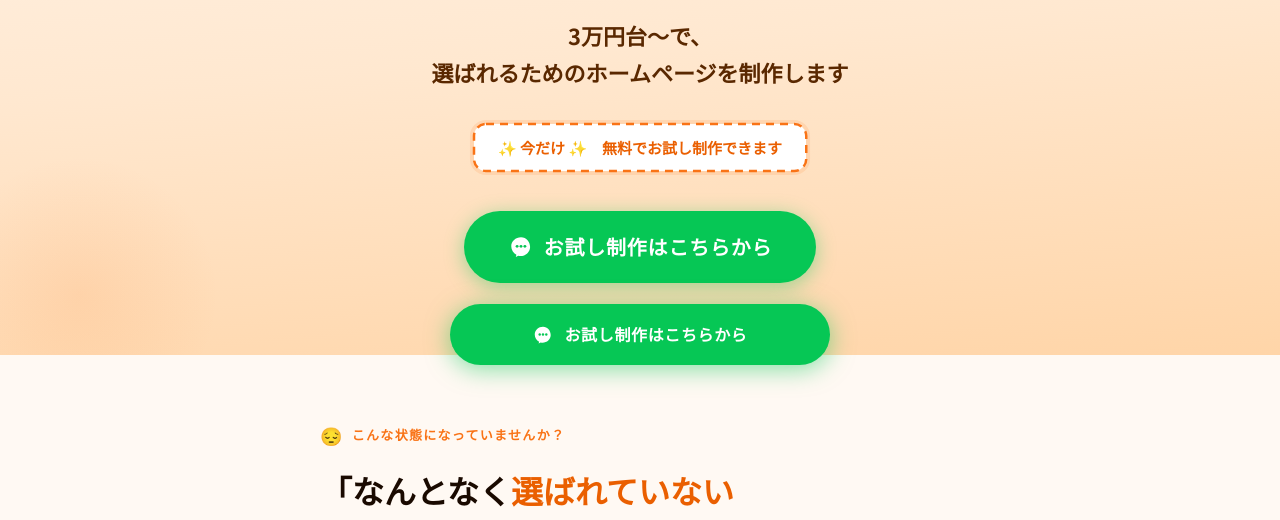
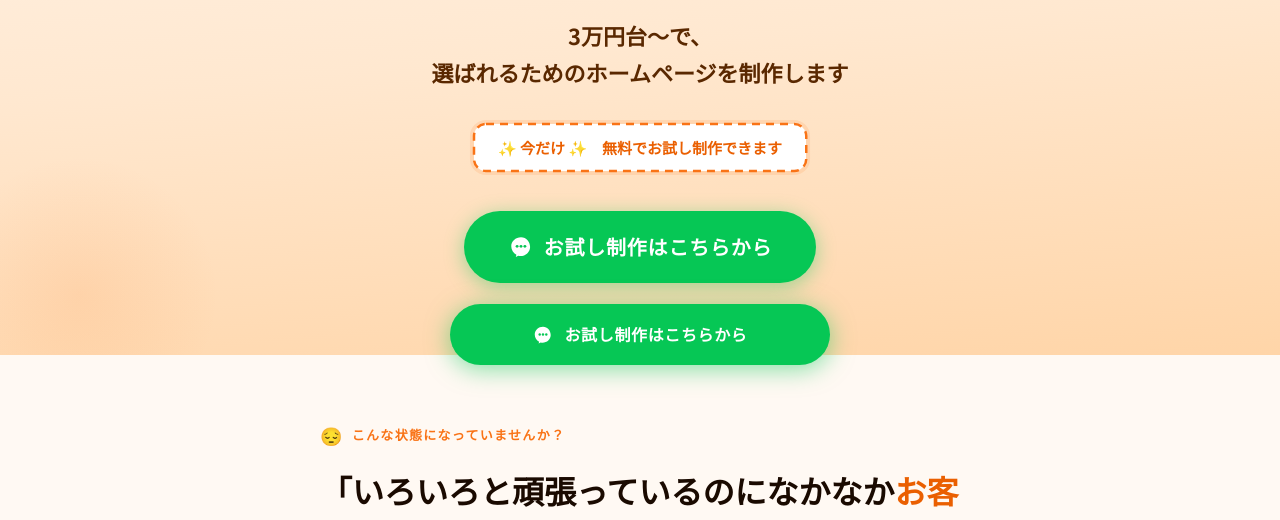
Before and after one commit to k273ogakita/LP-HPcreative-2026-3, a plain HTML site: page index.html in a window 1280 px wide. Shown: the part 415-935 px from the top of the page. Drawn offline with Linux system fonts and the light colour scheme.

Commit message:
Update index.html

```diff
--- a/index.html
+++ b/index.html
@@ -587,7 +587,7 @@ footer {
 <section class="sec bg-orange">
   <div class="sec-inner">
     <div class="sec-label"><span>😔</span> こんな状態になっていませんか？</div>
-    <h2>「なんとなく<em>選ばれていない</em><br>気がする」</h2>
+    <h2>「いろいろと頑張っているのになかなか<em>お客さんが増えない</em>…」</h2>
     <ul class="checklist">
       <li>
         <span class="check"><svg viewBox="0 0 14 14" fill="none"><path d="M2 7l4 4 6-7" stroke="white" stroke-width="2" stroke-linecap="round" stroke-linejoin="round"/></svg></span>
```
